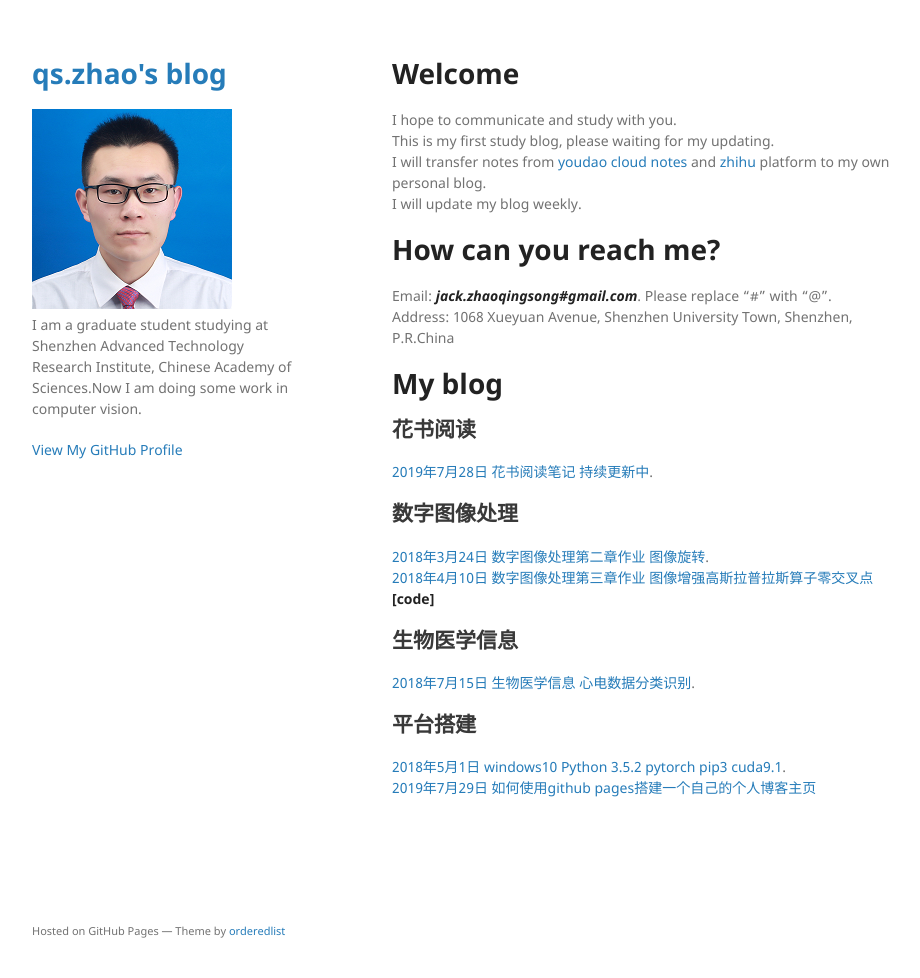
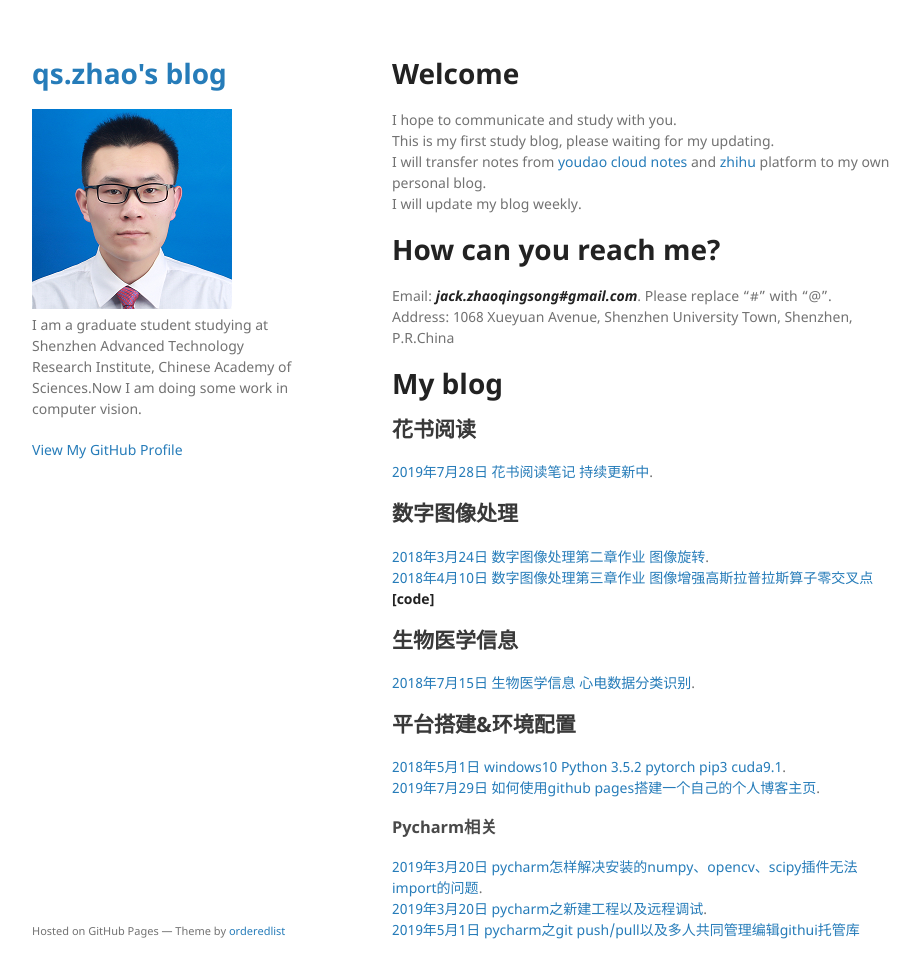
Before and after one commit to mengzhezhou/mengzhezhou.github.io, a Jekyll site: the page built from index.md, in a window 1280 px wide and 1010 px high. Shown: the top 978 px of the window, without its empty margins (178-1098 px from the left). Built offline with Jekyll 4.4.1, drawn with Linux system fonts in a browser that asks for light colours; our own code applies the rules of GitHub Pages for plain Markdown files.

```diff
--- a/index.md
+++ b/index.md
@@ -16,6 +16,10 @@ Email: ***jack.zhaoqingsong#gmail.com***. Please replace "#" with "@".
 <br>[2018年4月10日 数字图像处理第三章作业 图像增强高斯拉普拉斯算子零交叉点](https://zhuanlan.zhihu.com/p/35239779)[**\[code\]**](https://github.com/ZQSIAT/blog_code/blob/master/DIP%20Chapter3%20image%20intensification/image_intensification.cpp)
 ## 生物医学信息
 [2018年7月15日 生物医学信息 心电数据分类识别](https://zhuanlan.zhihu.com/p/39771706).
-## 平台搭建
+## 平台搭建&环境配置
 [2018年5月1日 windows10 Python 3.5.2 pytorch pip3 cuda9.1](https://zhuanlan.zhihu.com/p/36307324).
-<br>[2019年7月29日 如何使用github pages搭建一个自己的个人博客主页](./docs/How to build your own personal homepage.md)
+<br>[2019年7月29日 如何使用github pages搭建一个自己的个人博客主页](./docs/How to build your own personal homepage.md).
+### Pycharm相关
+[2019年3月20日 pycharm怎样解决安装的numpy、opencv、scipy插件无法import的问题](http://note.youdao.com/noteshare?id=2b9ef718642a083bcc55d90b4e8be579).
+<br>[2019年3月20日 pycharm之新建工程以及远程调试](http://note.youdao.com/noteshare?id=8f2bb561f8302a784fcc4fd29bfa35ab).
+<br>[2019年5月1日 pycharm之git push/pull以及多人共同管理编辑githui托管库](./docs/pycharm git push-pull.md)
```
Also changed, not shown: docs/pycharm git push-pull.md (added).
